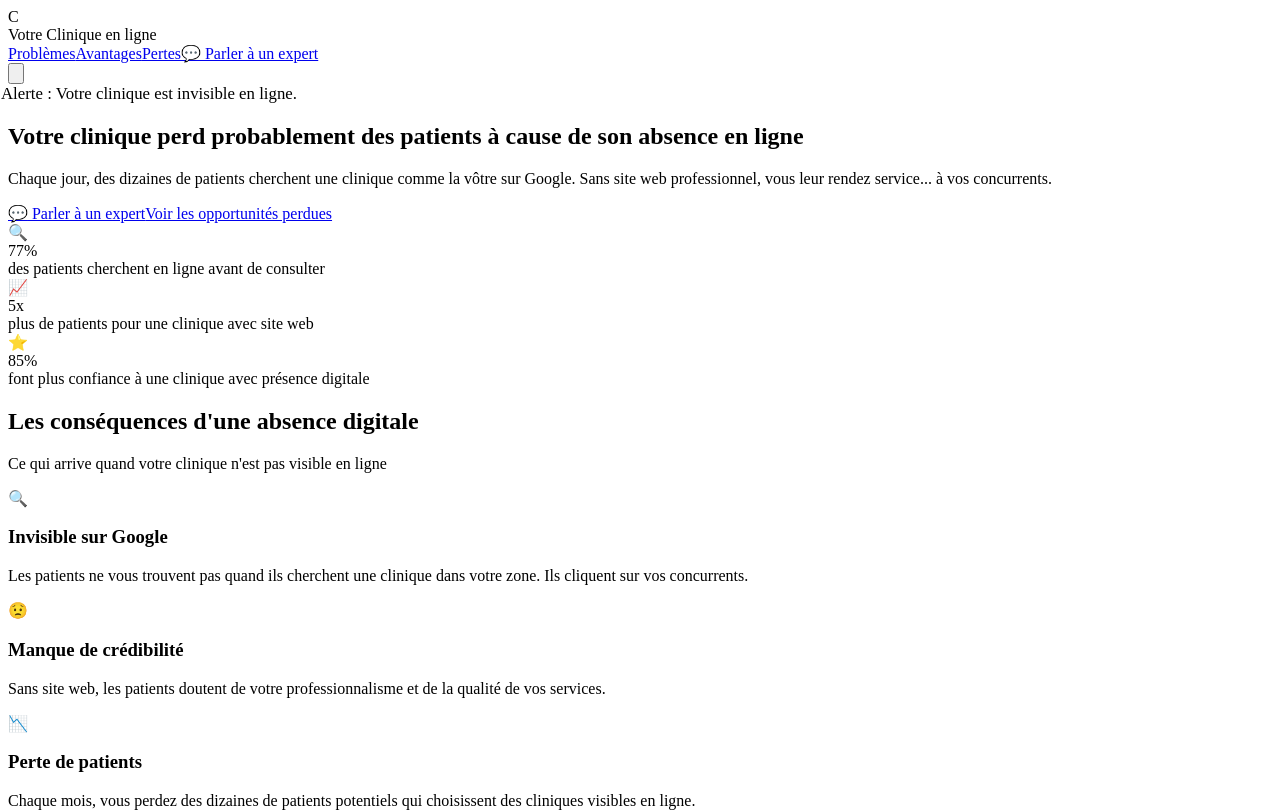
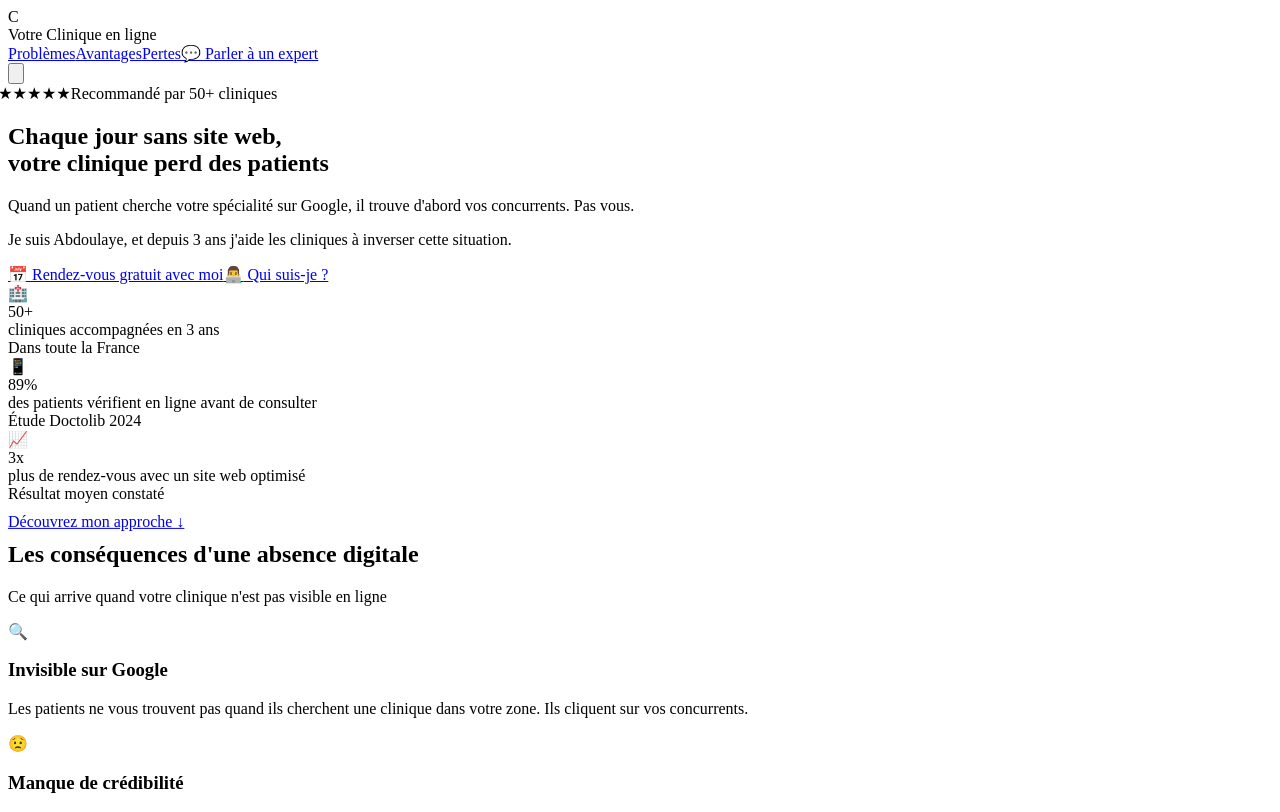
Before and after one commit to PATAWALA/Clinique, a Next.js app: page / in a window 1280 px wide. Shown: the top 812 px of the page. Built offline with nearby package versions, Linux system fonts and the light colour scheme.

Commit message:
25 update

```diff
--- a/pages/index.tsx
+++ b/pages/index.tsx
@@ -63,7 +63,7 @@ function Navbar() {
 // ==================== HERO ====================
 function Hero() {
   return (
-        <section className="relative w-full pt-20 md:pt-24 pb-16 md:pb-20 bg-gradient-to-br from-blue-50 via-white to-green-50">
+    <section className="relative w-full pt-20 md:pt-24 pb-16 md:pb-20 bg-gradient-to-br from-blue-50 via-white to-green-50">
       <div className="w-full max-w-7xl mx-auto px-4 sm:px-6 lg:px-8">
         <motion.div
           className="w-full max-w-4xl mx-auto text-center"
@@ -71,53 +71,102 @@ function Hero() {
           animate={{ opacity: 1, y: 0 }}
           transition={{ duration: 0.8 }}
         >
+
+          {/* Badge avec preuve sociale */}
           <motion.div
-            className="inline-block bg-red-100 text-red-700 px-4 py-2 rounded-full text-sm font-semibold mb-6"
-            animate={{ scale: [1, 1.05, 1] }}
-            transition={{ repeat: Infinity, duration: 2 }}
+            className="inline-flex items-center bg-white text-gray-700 px-4 py-2 rounded-full text-sm font-medium mb-6 shadow-md border border-gray-200"
+            animate={{ scale: [1, 1.02, 1] }}
+            transition={{ repeat: Infinity, duration: 3 }}
           >
-            ⚠️ Alerte : Votre clinique est invisible en ligne.
+            <span className="flex items-center gap-1 mr-3">
+              <span className="text-yellow-500">★★★★★</span>
+            </span>
+            <span>Recommandé par 50+ cliniques</span>
           </motion.div>
 
+          {/* Titre qui parle au problème */}
           <h1 className="text-4xl md:text-6xl lg:text-7xl font-bold text-gray-900 mb-6 leading-tight">
-            Votre clinique perd probablement des{" "}
-            <span className="text-transparent bg-clip-text bg-gradient-to-r from-blue-600 to-green-500">patients</span>
-            {" "}à cause de son absence en ligne
+            <span className="text-red-500">Chaque jour sans site web,</span>
+            <br />
+            votre clinique perd des{" "}
+            <span className="text-transparent bg-clip-text bg-gradient-to-r from-blue-600 to-green-500">
+              patients
+            </span>
           </h1>
 
-          <p className="text-lg md:text-2xl text-gray-600 mb-10 max-w-3xl mx-auto leading-relaxed">
-            Chaque jour, des dizaines de patients cherchent une clinique comme la vôtre sur Google.
-            Sans site web professionnel, vous leur rendez service... à vos concurrents.
+          {/* Sous-titre qui crée l'urgence ET montre la solution */}
+          <p className="text-lg md:text-2xl text-gray-600 mb-4 max-w-3xl mx-auto leading-relaxed">
+            Quand un patient cherche votre spécialité sur Google, il trouve d'abord
+            vos concurrents. Pas vous.
           </p>
 
-          <div className="flex flex-col sm:flex-row gap-4 justify-center">
-            <a href={`https://wa.me/${config.whatsapp}`} target="_blank" className="inline-flex items-center justify-center bg-gradient-to-r from-blue-600 to-green-500 text-white px-8 py-4 rounded-full font-semibold text-lg hover:scale-105 transition-transform shadow-lg">
-              <span className="mr-2 text-xl">💬</span> Parler à un expert
+          <p className="text-base md:text-lg text-gray-500 mb-10 max-w-2xl mx-auto">
+            Je suis Abdoulaye, et depuis 3 ans j'aide les cliniques à inverser cette situation.
+          </p>
+
+          {/* Boutons */}
+          <div className="flex flex-col sm:flex-row gap-4 justify-center mb-10">
+            <a
+              href={`https://wa.me/${config.whatsapp}?text=Bonjour%20Abdoulaye%2C%20parlons%20de%20mon%20site%20web`}
+              target="_blank"
+              className="inline-flex items-center justify-center bg-green-500 hover:bg-green-600 text-white px-8 py-4 rounded-full font-semibold text-lg hover:scale-105 transition-all shadow-lg"
+            >
+              <span className="mr-2 text-xl">📅</span> Rendez-vous gratuit avec moi
             </a>
-            <a href="#problems" className="inline-flex items-center justify-center bg-white text-blue-600 border-2 border-blue-600 px-8 py-4 rounded-full font-semibold text-lg hover:bg-blue-50 transition-all">
-              Voir les opportunités perdues
+            <a
+              href="#about"
+              className="inline-flex items-center justify-center bg-white text-blue-600 border-2 border-blue-600 px-8 py-4 rounded-full font-semibold text-lg hover:bg-blue-50 transition-all"
+            >
+              <span className="mr-2">👨‍💻</span> Qui suis-je ?
             </a>
           </div>
 
+          {/* Statistiques PLUS CRÉDIBLES */}
           <div className="grid grid-cols-1 md:grid-cols-3 gap-6 mt-16">
             {[
-              { number: "77%", label: "des patients cherchent en ligne avant de consulter", icon: "🔍" },
-              { number: "5x", label: "plus de patients pour une clinique avec site web", icon: "📈" },
-              { number: "85%", label: "font plus confiance à une clinique avec présence digitale", icon: "⭐" }
+              {
+                number: "50+",
+                label: "cliniques accompagnées en 3 ans",
+                icon: "🏥",
+                detail: "Dans toute la France"
+              },
+              {
+                number: "89%",
+                label: "des patients vérifient en ligne avant de consulter",
+                icon: "📱",
+                detail: "Étude Doctolib 2024"
+              },
+              {
+                number: "3x",
+                label: "plus de rendez-vous avec un site web optimisé",
+                icon: "📈",
+                detail: "Résultat moyen constaté"
+              }
             ].map((stat, i) => (
               <motion.div
                 key={i}
                 initial={{ opacity: 0, scale: 0.9 }}
                 animate={{ opacity: 1, scale: 1 }}
                 transition={{ delay: 0.4 + i * 0.1 }}
-                className="bg-white rounded-2xl p-8 shadow-lg hover:shadow-2xl transition-shadow"
+                className="bg-white rounded-2xl p-6 md:p-8 shadow-lg hover:shadow-2xl transition-shadow border border-gray-100"
               >
                 <div className="text-4xl mb-4">{stat.icon}</div>
                 <div className="text-4xl font-bold text-blue-600 mb-2">{stat.number}</div>
-                <div className="text-gray-600 text-lg">{stat.label}</div>
+                <div className="text-gray-600 text-base md:text-lg mb-1">{stat.label}</div>
+                <div className="text-gray-400 text-xs">{stat.detail}</div>
               </motion.div>
             ))}
           </div>
+
+          {/* Flèche pour scroller */}
+          <motion.div
+            className="mt-12 text-gray-400"
+            animate={{ y: [0, 10, 0] }}
+            transition={{ repeat: Infinity, duration: 2 }}
+          >
+            <a href="#about" className="text-sm">Découvrez mon approche ↓</a>
+          </motion.div>
+
         </motion.div>
       </div>
     </section>
```
